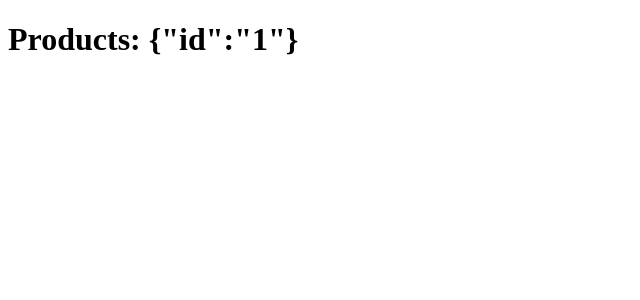
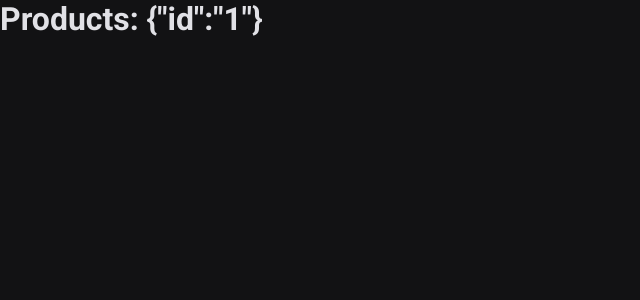
Before and after one commit to Olinadss/ignite-shop, a Next.js app: page /product/1 in a window 1280 px wide. Shown: the top 300 px of the page, without its empty margins (0-640 px from the left). Built offline with nearby package versions, Linux system fonts and the light colour scheme.

Commit message:
feat: cria o globalCss

```diff
--- /dev/null
+++ b/src/pages/_app.tsx
@@ -0,0 +1,9 @@
+import { globalStyles } from "@/styles/global"
+import { AppProps } from "next/app"
+
+
+export default function App({ Component, pageProps }: AppProps) {
+  globalStyles()
+
+  return <Component {...pageProps} />
+}
--- a/src/pages/index.tsx
+++ b/src/pages/index.tsx
@@ -19,7 +19,6 @@
 export default function Home() {
   return (
     <>
-      <h1>Hello World</h1>
       <Button><span>teste</span> Enviar</Button>
     </>
   );
--- /dev/null
+++ b/src/styles/global.ts
@@ -0,0 +1,19 @@
+import { globalCss } from ".";
+
+export const globalStyles = globalCss({
+  '*': {
+    margin: 0,
+    padding: 0,
+  },
+
+  body: {
+    '-webkit-font-smoothing': 'antialiased',
+    backgroundColor: '$gray900',
+    color: '$gray100'
+  },
+
+  'body, input, textarea, button': {
+    fontFamily: 'Roboto',
+    fontWeight: 400
+  }
+})
--- a/src/styles/index.ts
+++ b/src/styles/index.ts
@@ -11,7 +11,14 @@
 } = createStitches({
   theme: {
     colors: {
-      rocketseat: '#8257e6'
+      white: '#fff',
+      gray900: '#121214',
+      gray800: '#202024',
+      gray300: '#c4c4cc',
+      gray100: '#e1e1e6',
+
+      green500: '#00875f',
+      green300: '#00b37e'
     }
   }
 })
```
